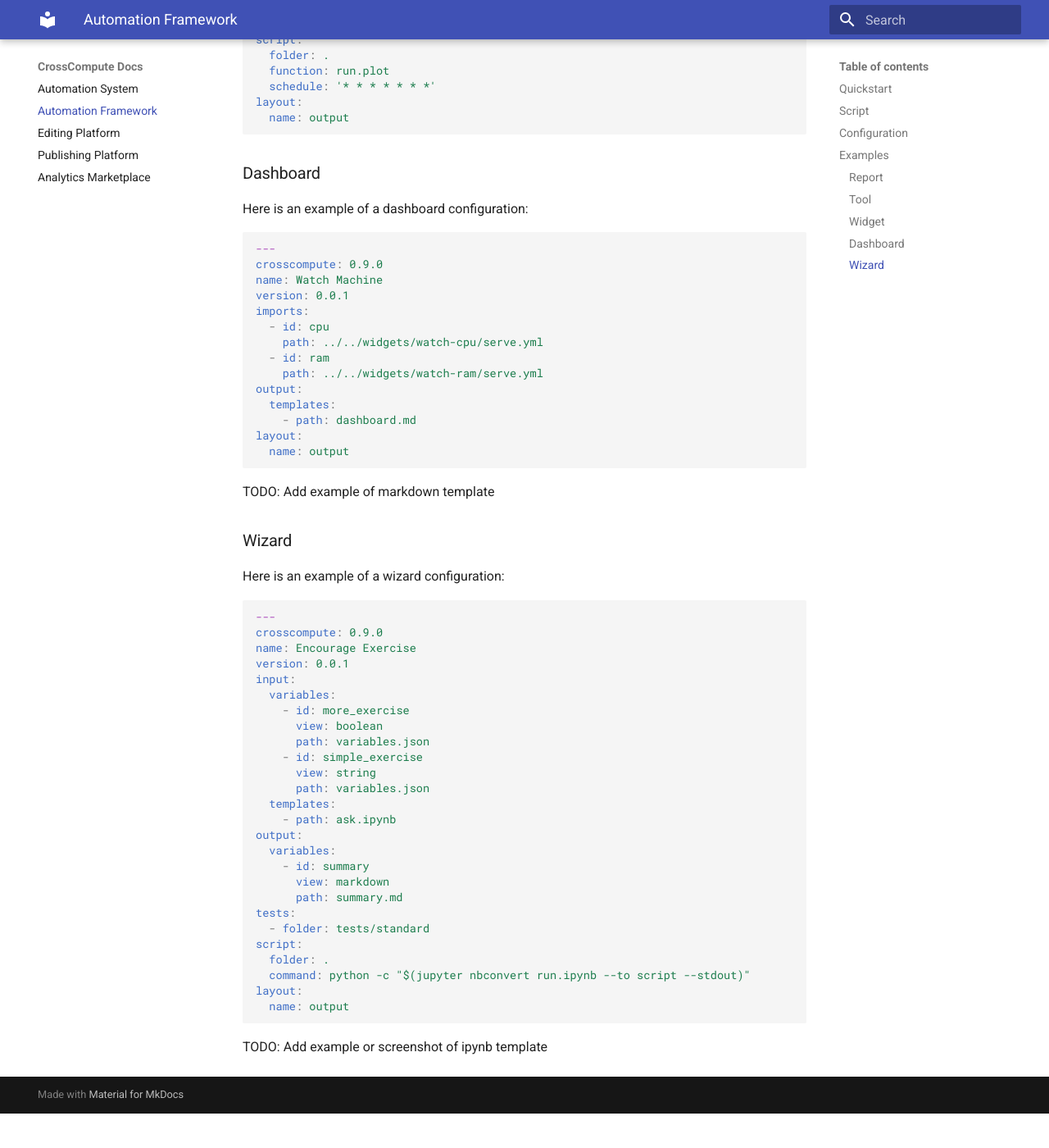
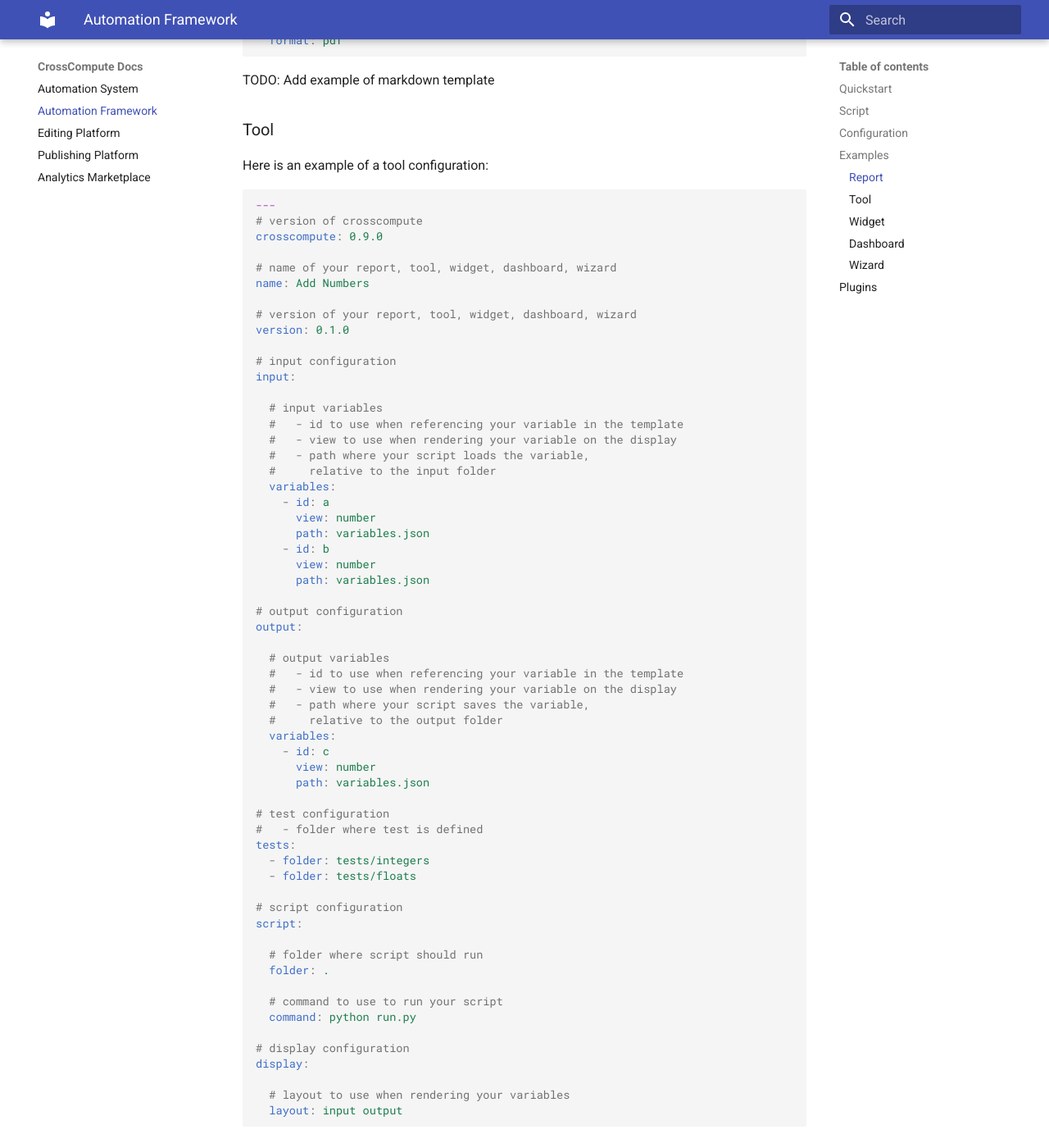
Before and after one commit to crosscompute/crosscompute-docs, an MkDocs documentation site: the page built from docs/automation-framework/README.md, in a window 1280 px wide and 1400 px high, scrolled down 5308 px. Shown: the whole window at 82% size. Built offline with MkDocs 1.6.1 and Material for MkDocs 9.7.7, drawn with Linux system fonts in a browser that asks for light colours; before the commit the page ends 6666 px from its top, so only the background shows below that; some of the changed text lies outside the part shown.

Commit message:
Save configuration notes

````diff
--- a/docs/automation-framework/README.md
+++ b/docs/automation-framework/README.md
@@ -137,7 +137,55 @@
 
 ```yaml
 ---
-crosscompute: 0.9.0
+crosscompute: { version of crosscompute }
+name: { name of your report, tool, widget, dashboard, wizard }
+version: { version of your report, tool, widget, dashboard, wizard }
+# imports:
+#   - id: {}
+#     path: {}
+#     uri: {}
+#     name: {}
+#     version: {}
+# peers:
+#   - uri: {}
+input:
+  variables:
+    - id: {}
+      view: {}
+      path: {}
+# templates:
+#   - path: {}
+output:
+  variables:
+    - id: {}
+      view: {}
+      path: {}
+# templates:
+#   - path: {}
+tests:
+  - folder: tests/standard
+# batches:
+#   - folder: {}
+script:
+  folder: {}
+  command: {}
+  function: {}
+  schedule: {}
+# repository:
+#   uri: {}
+#   folder: {}
+# environment:
+#   image:
+#   processor:
+#   memory:
+display:
+  style: {}
+  header:
+    path: {}
+  footer:
+    path: {}
+  layout: {}
+  format: {}
 ```
 
 ## Examples
@@ -191,8 +239,14 @@
   image: docker.io/library/python:slim-buster
   processor: cpu
   memory: tiny
-layout:
-  name: output
+display:
+  style: report.css
+  header:
+    path: header.md
+  footer:
+    path: footer.md
+  layout: output
+  format: pdf
 ```
 
 TODO: Add example of markdown template
@@ -203,10 +257,23 @@
 
 ```yaml
 ---
+# version of crosscompute
 crosscompute: 0.9.0
+
+# name of your report, tool, widget, dashboard, wizard
 name: Add Numbers
+
+# version of your report, tool, widget, dashboard, wizard
 version: 0.1.0
+
+# input configuration
 input:
+
+  # input variables
+  #   - id to use when referencing your variable in the template
+  #   - view to use when rendering your variable on the display
+  #   - path where your script loads the variable,
+  #     relative to the input folder
   variables:
     - id: a
       view: number
@@ -214,19 +281,40 @@
     - id: b
       view: number
       path: variables.json
+
+# output configuration
 output:
+
+  # output variables
+  #   - id to use when referencing your variable in the template
+  #   - view to use when rendering your variable on the display
+  #   - path where your script saves the variable,
+  #     relative to the output folder
   variables:
     - id: c
       view: number
       path: variables.json
+
+# test configuration
+#   - folder where test is defined
 tests:
   - folder: tests/integers
   - folder: tests/floats
+
+# script configuration
 script:
+
+  # folder where script should run
   folder: .
-  command: python -c "$(jupyter nbconvert run.ipynb --to script --stdout)"
-layout:
-  name: input output
+
+  # command to use to run your script
+  command: python run.py
+
+# display configuration
+display:
+
+  # layout to use when rendering your variables
+  layout: input output
 ```
 
 ### Widget
@@ -249,8 +337,8 @@
   folder: .
   function: run.plot
   schedule: '* * * * * * *'
-layout:
-  name: output
+display:
+  layout: output
 ```
 
 ### Dashboard
@@ -270,8 +358,8 @@
 output:
   templates:
     - path: dashboard.md
-layout:
-  name: output
+display:
+  layout: output
 ```
 
 TODO: Add example of markdown template
@@ -305,8 +393,12 @@
 script:
   folder: .
   command: python -c "$(jupyter nbconvert run.ipynb --to script --stdout)"
-layout:
-  name: output
+display:
+  layout: output
 ```
 
 TODO: Add example or screenshot of ipynb template
+
+## Plugins
+
+TODO: Add instructions on how to make a view plugin
````
